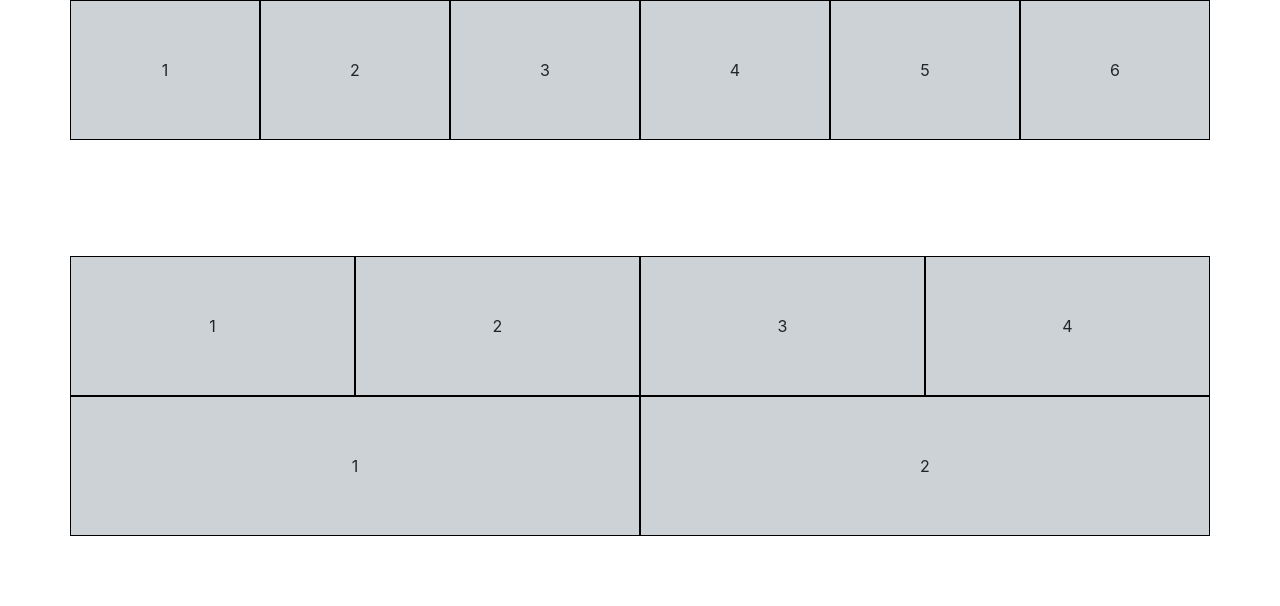
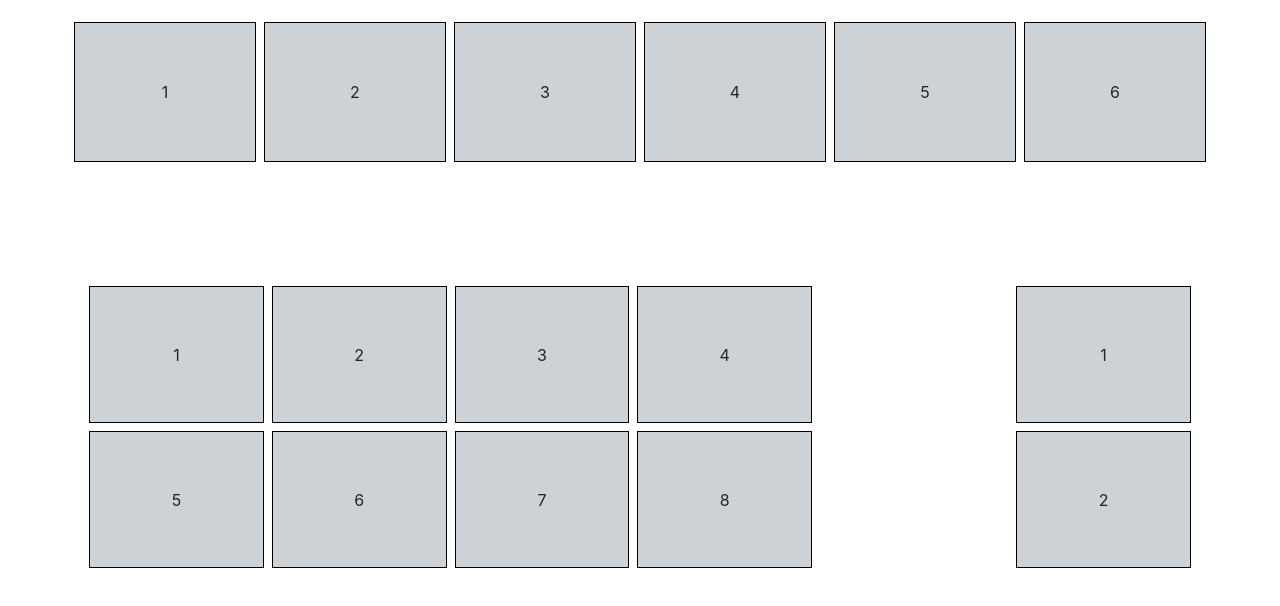
Before and after one commit to yandrea888/Recruitment-Test-Dayvo, a plain HTML site: page columns/Index.html in a window 1280 px wide. Drawn offline with nearby package versions, Linux system fonts and the light colour scheme.

Commit message:
third commit

```diff
--- a/columns/Index.html
+++ b/columns/Index.html
@@ -1,10 +1,13 @@
 <style>
-
+      .cabeza{
+        margin-top: 18px;
+      }
       .amarillo{
           background-color: rgb(205, 210, 214);
           border: solid 1px black;
           padding:5%;
           text-align:center;
+          margin: 4px;
       }
       .menu{
           background-color: white;
@@ -17,6 +20,7 @@
           border: solid 1px black;
           padding:5%;
           text-align:center;
+          margin: 4px;
       }
       .pie2{
           text-align:center;
@@ -27,16 +31,26 @@
       .pie4{
           text-align:center;
       }
-  .pie1{
+      .pie5{
+          text-align:center;
+          margin-left: 200px;
+      }
+      .two{
           background-color:  rgb(205, 210, 214);
           border: solid 1px black;
           padding:5%;
           text-align:center;
+          margin: 4px;
       }
-  .pie2{
+      .two2{
           text-align:center;
       }
+      .two3{
+          text-align:center;
+          margin-left: 200px;
+      }
   </style>
+
 <!DOCTYPE html>
 <html lang="en">
 <head>
@@ -51,8 +65,6 @@
         <div class="cabeza col"></div>
     </div>
     <div class="row">
-
-
         <div class="col">
             <div class="row">
                 <div class="amarillo col-6 col-lg">1</div>
@@ -65,21 +77,22 @@
             <div class="row">
                 <div class="menu col"></div>
             </div>
+          <div class=col>
             <div class="row">
                 <div class="pie pie1 col-12 col-lg">1</div>
                 <div class="pie pie2 col-12 col-lg">2</div>
                 <div class="pie pie3 col-12 col-lg">3</div>
                 <div class="pie pie4 col-12 col-lg">4</div>
+                <div class="pie pie5 col-12 col-lg">1</div>
             </div>
               <div class="row">
-              <div class="pie1 pie1 col-12 col-lg">1</div>
-              <div class="pie1 pie2 col-12 col-lg">2</div>
-
-
-
+              <div class="two two1 col-12 col-lg">5</div>
+              <div class="two two2 col-12 col-lg">6</div>
+              <div class="two two1 col-12 col-lg">7</div>
+              <div class="two two2 col-12 col-lg">8</div>
+              <div class="two two3 col-12 col-lg">2</div>
             </div>
-
-
+          </div>
         </div>
     </div>
 </body>
```
Lines whose indentation alone changed are shown as unchanged.
